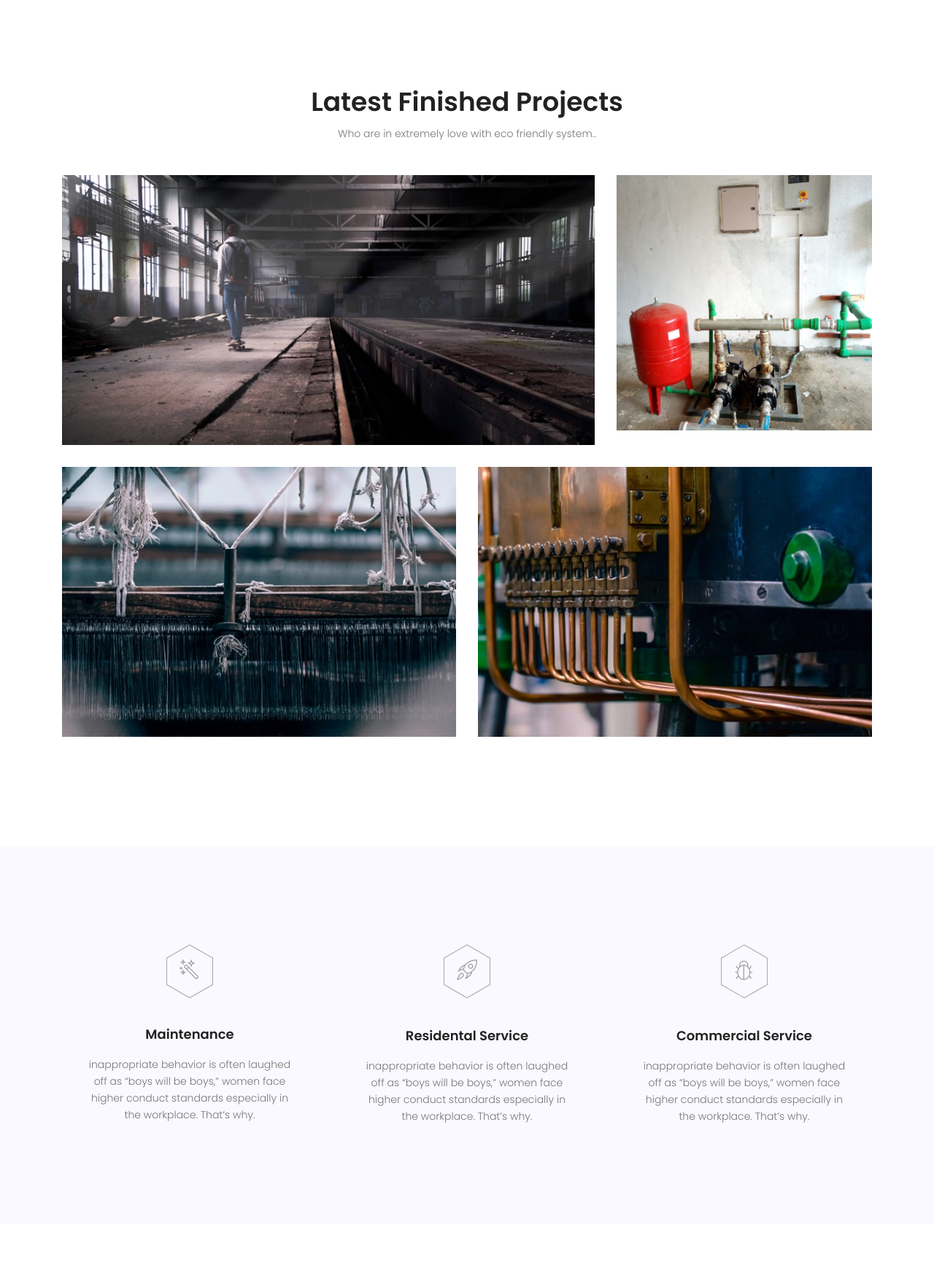
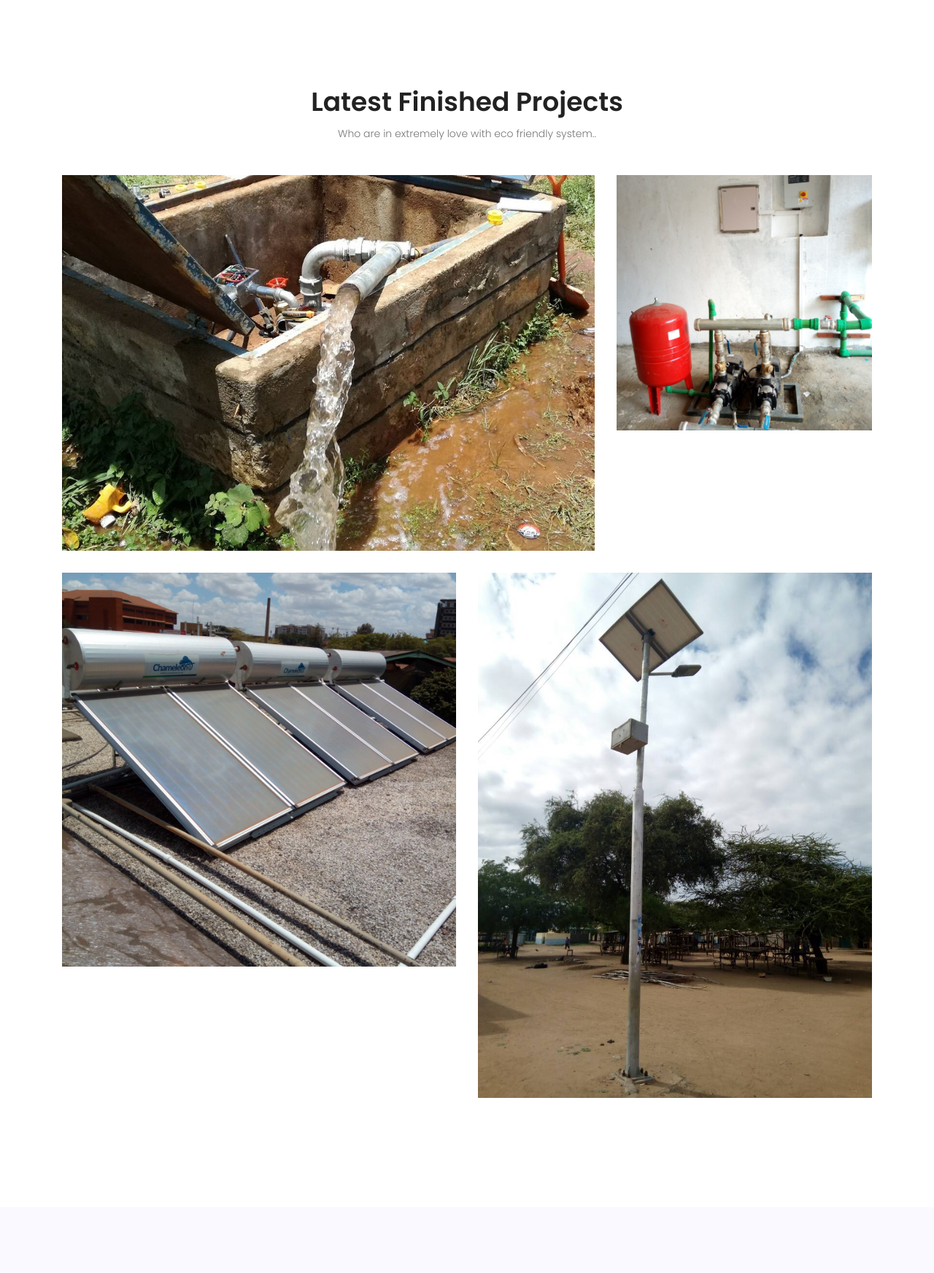
Before and after one commit to codybaraks/Dennis_web, a Flask app: page /projects in a window 1280 px wide. Shown: the part 468-2213 px from the top of the page at 73% size. Run offline with Flask 2, Linux system fonts and the light colour scheme; some libraries are stand-ins or nearby versions.

Commit message:
few img's

```diff
--- a/templates/projects.html
+++ b/templates/projects.html
@@ -106,7 +106,7 @@
 					<div class="row">
 						<div class="col-lg-8 col-md-8">
 							<a href="../static/img/homabay.jpg" class="img-gal">
-								<img class="img-fluid single-project" src="img/p1.jpg" alt="">
+								<img class="img-fluid single-project" src="../static/img/homabay.jpg" alt="">
 							</a>
 						</div>
 						<div class="col-lg-4 col-md-4">
@@ -116,12 +116,12 @@
 						</div>
 						<div class="col-lg-6 col-md-6">
 							<a href="../static/img/solarplain.jpg" class="img-gal">
-								<img class="img-fluid single-project" src="img/p3.jpg" alt="">
+								<img class="img-fluid single-project" src="../static/img/solarplain.jpg" alt="">
 							</a>
 						</div>
 						<div class="col-lg-6 col-md-6">
-							<a href="img/p4.jpg" class="img-gal">
-								<img class="img-fluid single-project" src="img/p4.jpg" alt="">
+							<a href="../static/img/streetlight.jpg" class="img-gal">
+								<img class="img-fluid single-project" src="../static/img/streetlight.jpg" alt="">
 							</a>
 						</div>
 					</div>
```
Also changed, not shown: static/img/streetlight.jpg (added).
